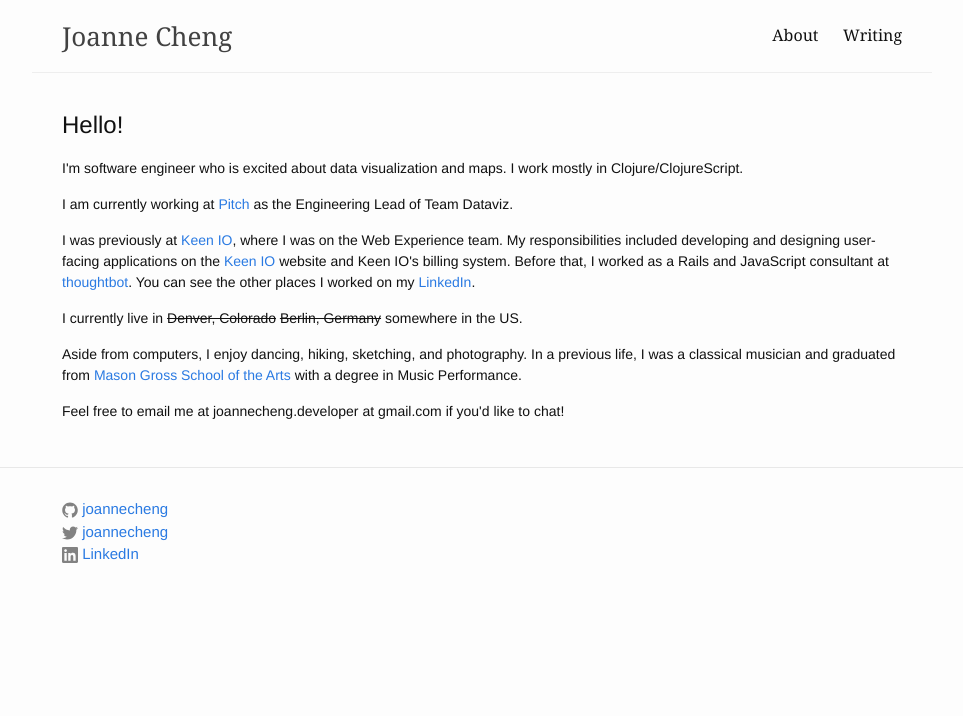
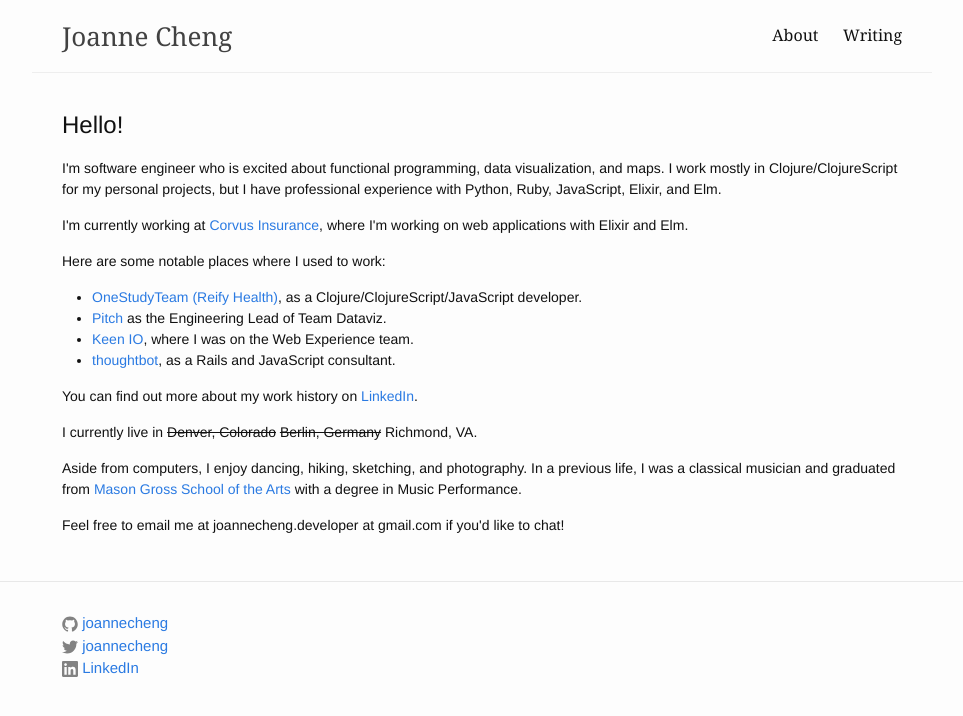
Before and after one commit to joannecheng/joannecheng.github.io, a Jekyll site: the page built from about.html, in a window 1280 px wide. Shown: the top 716 px of the page, without its empty margins (158-1121 px from the left). Built offline with Jekyll 4.4.1, drawn with Linux system fonts in a browser that asks for light colours; nearby versions of some CDN libraries; library files that are not in the unit come from our copies.

Commit message:
Update 'about me'

```diff
--- a/about.html
+++ b/about.html
@@ -6,28 +6,44 @@
 
 <h2>Hello!</h2>
 <div class="f6">
-  <p>I'm software engineer who is excited about data visualization and maps.
-  I work mostly in Clojure/ClojureScript.
-  </p>
-
-  <p>I am currently working at <a href="https://pitch.com">Pitch</a> as the Engineering Lead of Team Dataviz.
-  </p>
-
-  <p>I was previously at
-  <a href="https://keen.io">Keen IO</a>, where I was on the Web Experience team.
-  My responsibilities included developing and designing user-facing applications
-  on the <a href="https://keen.io">Keen IO</a> website and Keen IO's
-  billing system.
-
-  Before that, I worked as a Rails and JavaScript consultant at
-  <a href="https://thoughtbot.com">thoughtbot</a>.
-
-  You can see the other places I worked on my
-  <a href="https://www.linkedin.com/in/cheng-joanne/">LinkedIn</a>.
+  <p>
+    I'm software engineer who is excited about functional programming, data visualization, and maps.
+    I work mostly in Clojure/ClojureScript for my personal projects, but I have professional experience with Python,
+    Ruby, JavaScript, Elixir, and Elm.
   </p>
 
   <p>
-  I currently live in <s>Denver, Colorado</s> <s>Berlin, Germany</s> somewhere in the US.
+    I'm currently working at <a href="https://www.corvusinsurance.com/">Corvus Insurance</a>, where I'm working on web
+    applications with Elixir and Elm.
+  </p>
+
+
+  <p>Here are some notable places where I used to work:</p>
+  <ul>
+    <li>
+      <a href="https://www.onestudyteam.com/">OneStudyTeam (Reify Health)</a>, as a Clojure/ClojureScript/JavaScript
+      developer.
+    </li>
+
+    <li>
+      <a href="https://pitch.com">Pitch</a> as the Engineering Lead of Team Dataviz.
+    </li>
+
+    <li>
+      <a href="https://keen.io">Keen IO</a>, where I was on the Web Experience team.
+    </li>
+
+    <li>
+      <a href="https://thoughtbot.com">thoughtbot</a>, as a Rails and JavaScript consultant.
+    </li>
+  </ul>
+
+  <p>
+    You can find out more about my work history on <a href="https://www.linkedin.com/in/cheng-joanne/">LinkedIn</a>.
+  </p>
+
+  <p>
+    I currently live in <s>Denver, Colorado</s> <s>Berlin, Germany</s> Richmond, VA.
   </p>
 
   <p>
@@ -38,6 +54,6 @@
   </p>
 
   <p>
-  Feel free to email me at joannecheng.developer at gmail.com if you'd like to chat!
+    Feel free to email me at joannecheng.developer at gmail.com if you'd like to chat!
   </p>
 </div>
```
